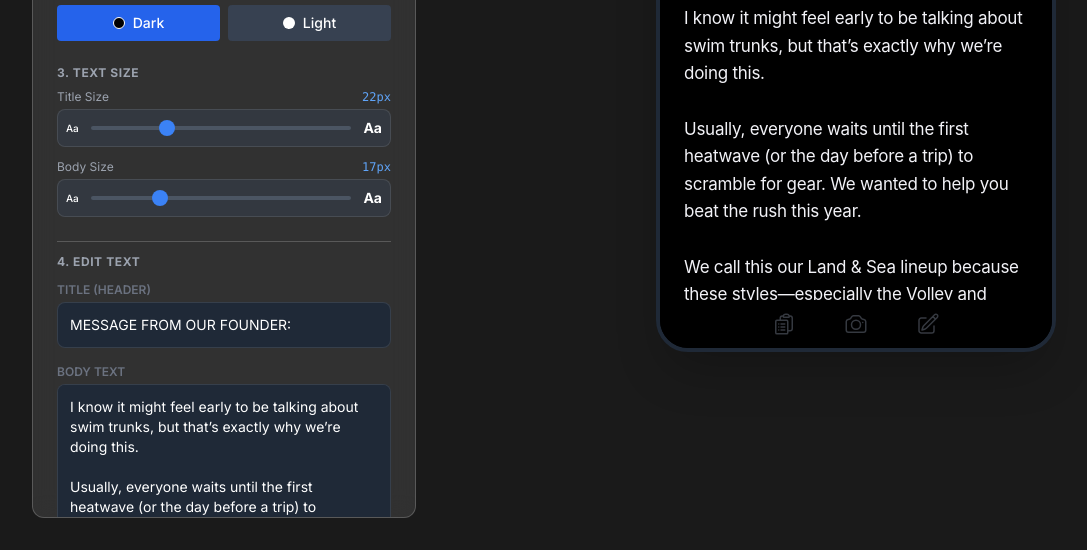
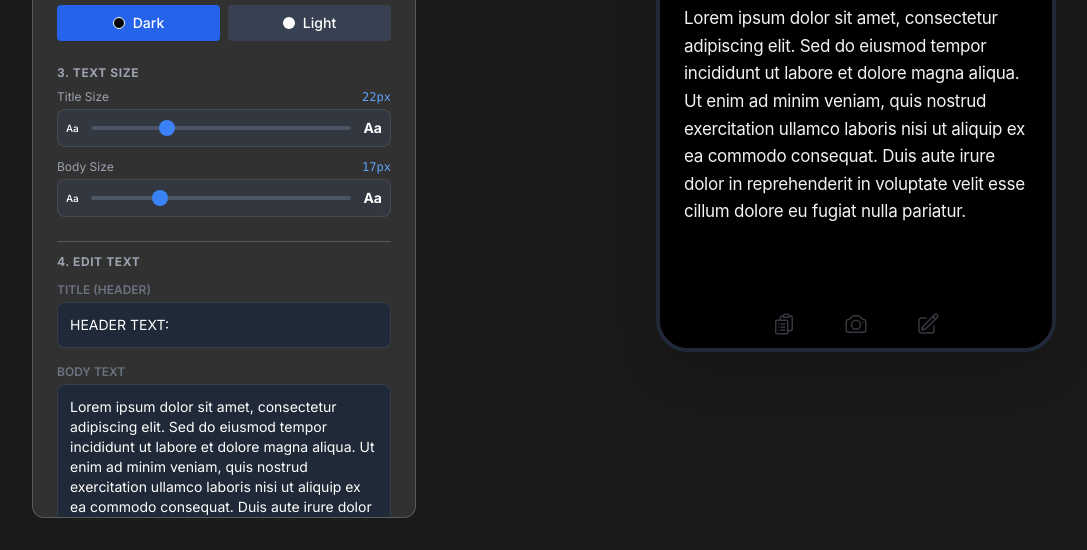
Before and after one commit to jfiresworkcode/notes-ad-generator, a plain HTML site: page index.html in a window 1280 px wide. Shown: the part 250-800 px from the top of the page, without its empty margins (0-1087 px from the left). Drawn offline with nearby package versions, Linux system fonts and the light colour scheme.

Commit message:
Update index.html

```diff
--- a/index.html
+++ b/index.html
@@ -242,18 +242,8 @@
 
     <script>
         const initialText = {
-            header: "MESSAGE FROM OUR FOUNDER:",
-            body: `I know it might feel early to be talking about swim trunks, but that’s exactly why we’re doing this.
-
-Usually, everyone waits until the first heatwave (or the day before a trip) to scramble for gear. We wanted to help you beat the rush this year.
-
-We call this our Land & Sea lineup because these styles—especially the Volley and Stretch Swim—are built for days that start on land and end in the water.
-
-To kick off the warm-weather season, if you grab any 2 items from this collection, you’ll get 20% off. We’re only keeping this live for one week (ending 3/9).
-
-Get your closet ready now so you can just enjoy the sun later.
-
-– Robert Felder, Founder`
+            header: "HEADER TEXT:",
+            body: `Lorem ipsum dolor sit amet, consectetur adipiscing elit. Sed do eiusmod tempor incididunt ut labore et dolore magna aliqua. Ut enim ad minim veniam, quis nostrud exercitation ullamco laboris nisi ut aliquip ex ea commodo consequat. Duis aute irure dolor in reprehenderit in voluptate velit esse cillum dolore eu fugiat nulla pariatur.`
         };
 
         let currentFormat = 'feed'; // 'feed' or 'story'
```
